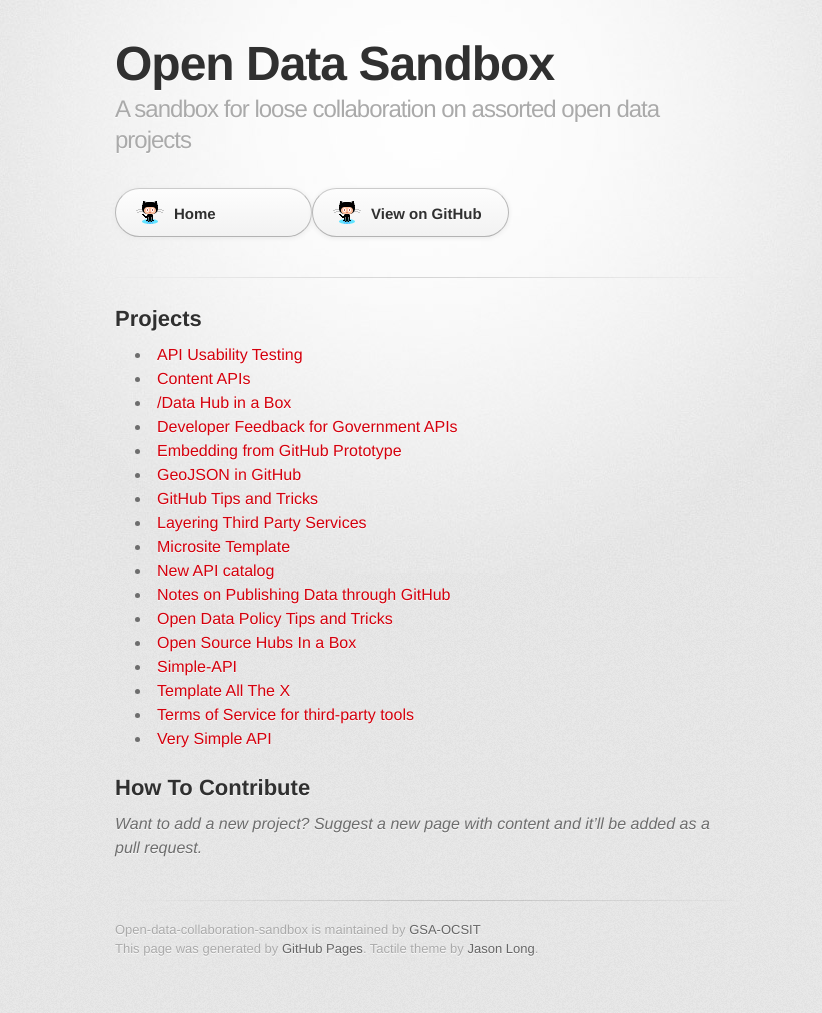
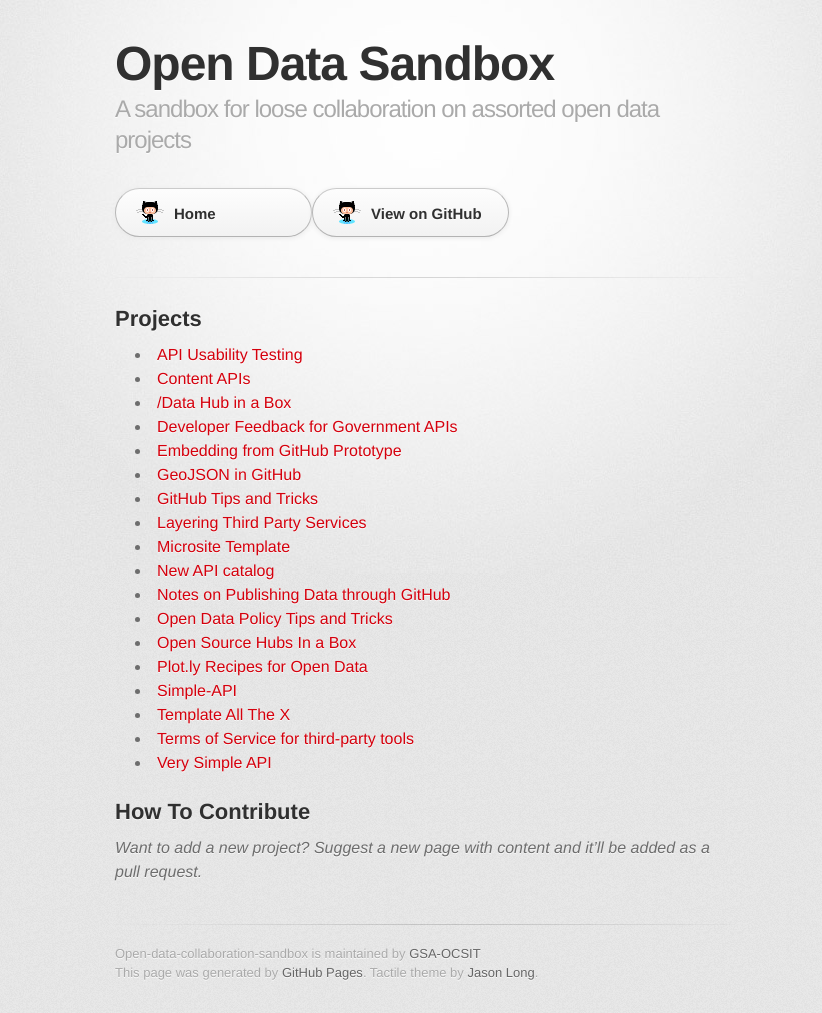
Before and after one commit to GSA/Open-Data-Collaboration-Sandbox, a Jekyll site: the page built from index.md, in a window 1280 px wide. Shown: the whole page, without its empty margins (215-1037 px from the left). Built offline with Jekyll 4.4.1, drawn with Linux system fonts in a browser that asks for light colours; some web fonts are replaced; before the commit the page ends 989 px from its top, so only the background shows below that.

Commit message:
Update index.md

```diff
--- a/index.md
+++ b/index.md
@@ -21,6 +21,7 @@
 * [Notes on Publishing Data through GitHub](http://gsa.github.io/Open-Data-Collaboration-Sandbox/publishing-data/)
 * [Open Data Policy Tips and Tricks](https://github.com/gbinal/Open-Data-Policy---Tricks-and-Tips/)
 * [Open Source Hubs In a Box](http://gsa.github.io/Open-Data-Collaboration-Sandbox/open_source_hubs_in_a_box/)
+* [Plot.ly Recipes for Open Data](http://gsa.github.io/Open-Data-Collaboration-Sandbox/plotly_recipes_for_open_data)
 * [Simple-API](https://github.com/GSA-Simple-API)
 * [Template All The X](http://gsa.github.io/Open-Data-Collaboration-Sandbox/template_all_the_x)
 * [Terms of Service for third-party tools](http://gsa.github.io/Open-Data-Collaboration-Sandbox/API-TOS-project/)
```
